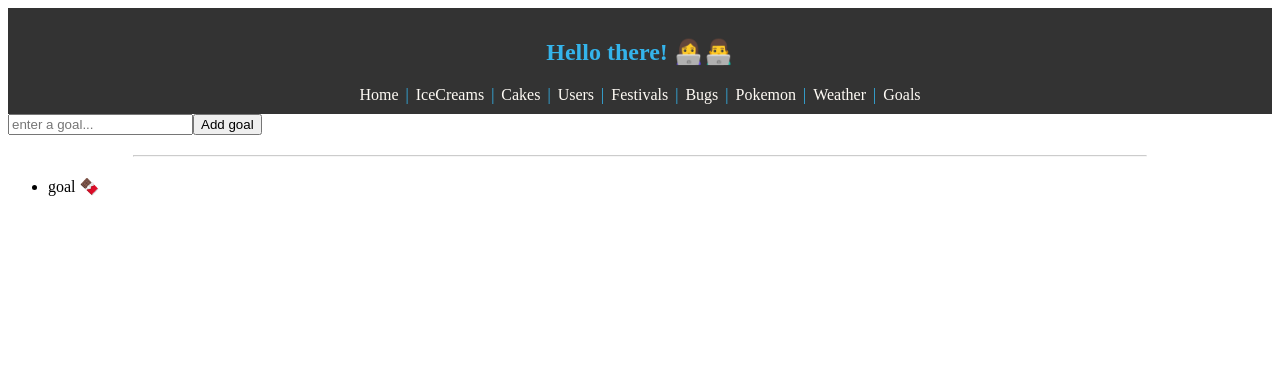
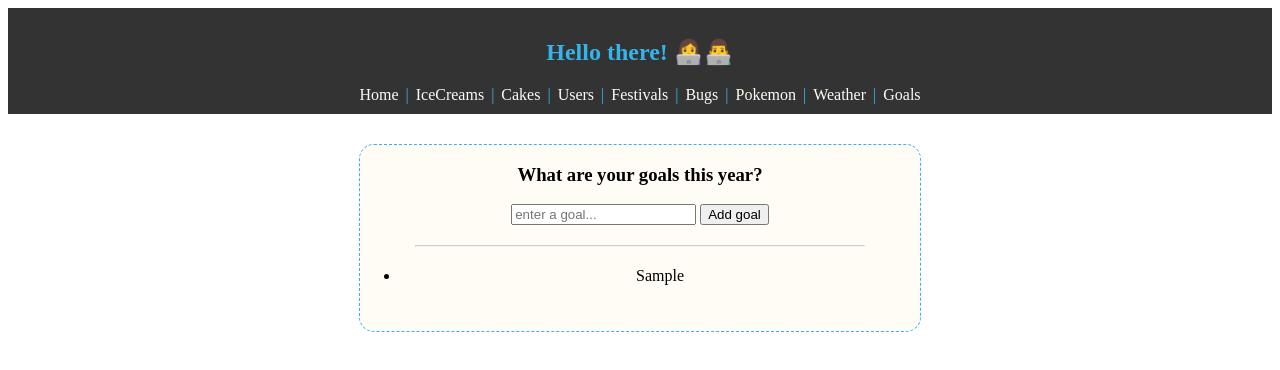
Before and after one commit to Paddlepop25/react-typescript-redux, a React (Create React App) app: page /goals in a window 1280 px wide. Both pictures are taken after typing "Sample" into the empty fields and a click on the button "Add goal". Shown: the top 370 px of the page. Built offline with nearby package versions, Linux system fonts and the light colour scheme.

Commit message:
finished using react hooks to add and display goals

```diff
--- a/src/components/Goals/GoalInput.tsx
+++ b/src/components/Goals/GoalInput.tsx
@@ -24,6 +24,7 @@ const GoalInput: React.FC<GoalInputProps> = ({ addGoal }) => {
 				type='text'
 				placeholder='enter a goal...'
 			/>
+			&nbsp;
 			<button onClick={handleGoalAdd} type='button'>
 				Add goal
 			</button>
--- a/src/components/Goals/Goals.tsx
+++ b/src/components/Goals/Goals.tsx
@@ -1,10 +1,14 @@
 import React from "react";
 import Header from "../Header";
 import GoalInput from "./GoalInput";
-import { useDispatch } from "react-redux";
+import { useDispatch, useSelector } from "react-redux";
 import { addGoalAction } from "../../store/Goals/GoalActions";
+import { RootState } from "../../store/rootReducer";
+import { Box } from "../../styles/styledTheme";
 
 const Goals = () => {
+	const goals = useSelector((state: RootState) => state.goals.goals);
+
 	const dispatch = useDispatch();
 
 	const addGoal = (goal: string) => {
@@ -14,10 +18,15 @@ const Goals = () => {
 	return (
 		<>
 			<Header />
-			<GoalInput addGoal={addGoal} />
-			<ul>
-				<li>goal 🍫</li>
-			</ul>
+			<Box>
+				<h3>What are your goals this year?</h3>
+				<GoalInput addGoal={addGoal} />
+				<ul>
+					{goals.map((goal, index) => {
+						return <li key={goal + index}>{goal}</li>;
+					})}
+				</ul>
+			</Box>
 		</>
 	);
 };
```
